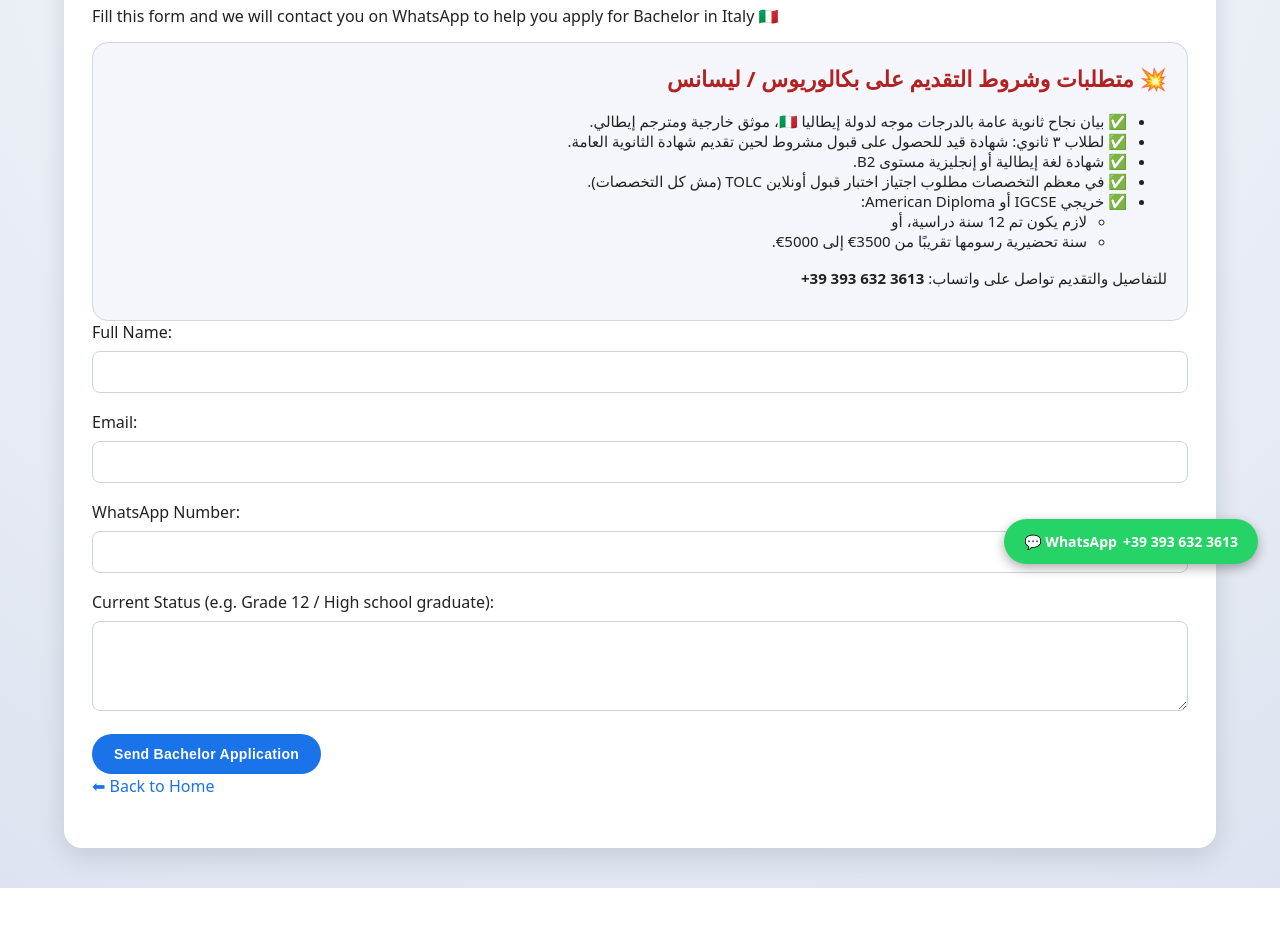
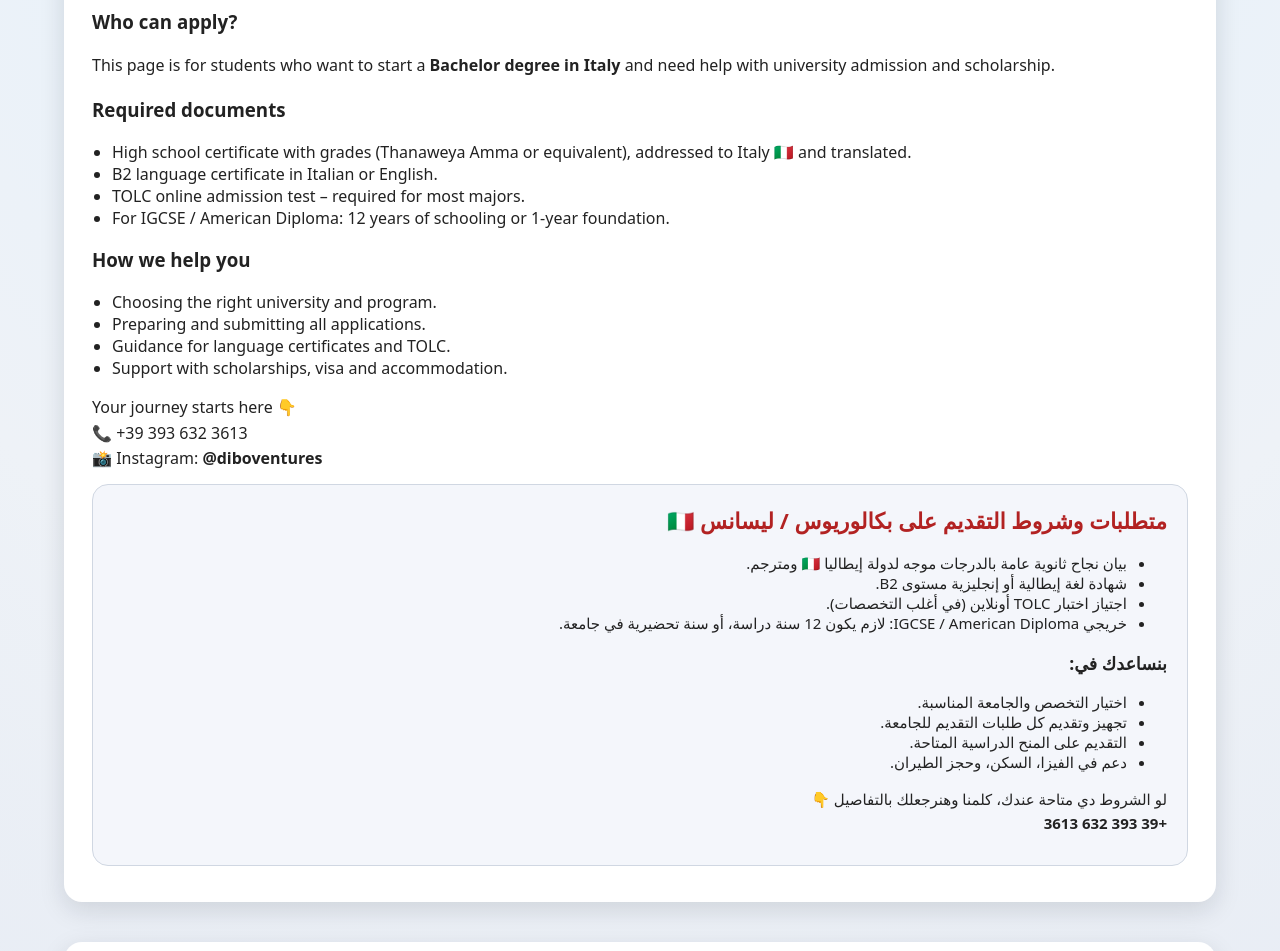
Before and after one commit to diboventures-svg/diboventures, a plain HTML site: page bachelor.html in a window 1280 px wide. Shown: the part 214-1165 px from the top of the page. Before the commit the page ends 1102 px from the top, so only its background shows below. Drawn offline with Linux system fonts and the light colour scheme.

Commit message:
Update bachelor.html

```diff
--- a/bachelor.html
+++ b/bachelor.html
@@ -1,74 +1,145 @@
 <!DOCTYPE html>
 <html lang="en">
 <head>
-    <meta charset="UTF-8">
-    <title>Bachelor Application - DiboVentures</title>
-    <link rel="stylesheet" href="style.css">
+  <meta charset="UTF-8" />
+  <title>Bachelor Application – DiboVentures</title>
+  <meta name="viewport" content="width=device-width, initial-scale=1.0" />
+  <link rel="stylesheet" href="style.css" />
 </head>
 <body>
+  <!-- HEADER (نفس الهيدر) -->
   <header>
-        <div class="logo">
+    <div class="header-inner">
+      <a href="index.html" class="logo">
         <div class="logo-mark">DV</div>
         <div class="logo-text">
           <div class="logo-main">
             <span class="dibo">DIBO</span><span class="ventures">VENTURES</span>
           </div>
-                <div class="logo-sub">Study &amp; Travel • Italy 🇮🇹</div>
+          <div class="logo-sub">Study &amp; Travel · Italy 🇮🇹</div>
         </div>
-        </div>
+      </a>
+
       <nav>
         <a href="index.html">Home</a>
-            <a href="bachelor.html">Bachelor</a>
+        <a href="bachelor.html" class="active">Bachelor</a>
         <a href="master.html">Master</a>
         <a href="scholarships.html">Scholarships</a>
       </nav>
+    </div>
   </header>
 
-    <div class="container">
-        <h1>Bachelor / Licenza in Italy</h1>
-        <p>Fill this form and we will contact you on WhatsApp to help you apply for Bachelor in Italy 🇮🇹</p>
+  <main>
+    <div class="container two-column">
+      <!-- ENGLISH COLUMN -->
+      <section class="main-column">
+        <h1>Bachelor (Laurea / Licenza) – Study in Italy 🇮🇹</h1>
 
-        <section class="arabic-section">
-            <h2>💥 متطلبات وشروط التقديم على بكالوريوس / ليسانس</h2>
+        <h3>Who can apply?</h3>
+        <p>
+          This page is for students who want to start a <strong>Bachelor degree in Italy</strong>
+          and need help with university admission and scholarship.
+        </p>
+
+        <h3>Required documents</h3>
         <ul>
-                <li>✅ بيان نجاح ثانوية عامة بالدرجات موجه لدولة إيطاليا 🇮🇹، موثق خارجية ومترجم إيطالي.</li>
-                <li>✅ لطلاب ٣ ثانوي: شهادة قيد للحصول على قبول مشروط لحين تقديم شهادة الثانوية العامة.</li>
-                <li>✅ شهادة لغة إيطالية أو إنجليزية مستوى B2.</li>
-                <li>✅ في معظم التخصصات مطلوب اجتياز اختبار قبول أونلاين TOLC (مش كل التخصصات).</li>
-                <li>✅ خريجي IGCSE أو American Diploma:
+          <li>High school certificate with grades (Thanaweya Amma or equivalent), addressed to Italy 🇮🇹 and translated.</li>
+          <li>B2 language certificate in Italian or English.</li>
+          <li>TOLC online admission test – required for most majors.</li>
+          <li>For IGCSE / American Diploma: 12 years of schooling or 1-year foundation.</li>
+        </ul>
+
+        <h3>How we help you</h3>
         <ul>
-                        <li>لازم يكون تم 12 سنة دراسية، أو</li>
-                        <li>سنة تحضيرية رسومها تقريبًا من 3500€ إلى 5000€.</li>
+          <li>Choosing the right university and program.</li>
+          <li>Preparing and submitting all applications.</li>
+          <li>Guidance for language certificates and TOLC.</li>
+          <li>Support with scholarships, visa and accommodation.</li>
         </ul>
-                </li>
-            </ul>
-            <p>
-                للتفاصيل والتقديم تواصل على واتساب:
-                <strong><span class="ltr">+39 393 632 3613</span></strong>
+
+        <p class="contact-text">
+          Your journey starts here 👇<br />
+          📞 +39 393 632 3613<br />
+          📸 Instagram: <strong>@diboventures</strong>
         </p>
       </section>
 
-        <form method="post">
-            <label>Full Name:</label><br>
-            <input type="text" name="name" required><br>
+      <!-- ARABIC COLUMN -->
+      <section class="arabic-section">
+        <h2>متطلبات وشروط التقديم على بكالوريوس / ليسانس 🇮🇹</h2>
 
-            <label>Email:</label><br>
-            <input type="email" name="email" required><br>
+        <ul>
+          <li>بيان نجاح ثانوية عامة بالدرجات موجه لدولة إيطاليا 🇮🇹 ومترجم.</li>
+          <li>شهادة لغة إيطالية أو إنجليزية مستوى B2.</li>
+          <li>اجتياز اختبار TOLC أونلاين (في أغلب التخصصات).</li>
+          <li>خريجي IGCSE / American Diploma: لازم يكون 12 سنة دراسة، أو سنة تحضيرية في جامعة.</li>
+        </ul>
 
-            <label>WhatsApp Number:</label><br>
-            <input type="text" name="phone" required><br>
+        <h3>بنساعدك في:</h3>
+        <ul>
+          <li>اختيار التخصص والجامعة المناسبة.</li>
+          <li>تجهيز وتقديم كل طلبات التقديم للجامعة.</li>
+          <li>التقديم على المنح الدراسية المتاحة.</li>
+          <li>دعم في الفيزا، السكن، وحجز الطيران.</li>
+        </ul>
 
-            <label>Current Status (e.g. Grade 12 / High school graduate):</label><br>
-            <textarea name="status"></textarea><br>
-
-            <button type="submit">Send Bachelor Application</button>
-        </form>
-
-        <p><a href="index.html">⬅ Back to Home</a></p>
+        <p class="contact-text">
+          لو الشروط دي متاحة عندك، كلمنا وهنرجعلك بالتفاصيل 👇<br />
+          <strong>+39 393 632 3613</strong>
+        </p>
+      </section>
     </div>
 
-    <a href="https://wa.me/393936323613" class="whatsapp-float" target="_blank" rel="noopener">
-        💬 WhatsApp <span>+39 393 632 3613</span>
+    <!-- FORM -->
+    <section class="container form-box">
+      <h2>Apply for Bachelor in Italy</h2>
+      <p>املأ البيانات التالية وسنتواصل معك على واتساب لمتابعة باقي الخطوات.</p>
+
+      <form action="https://formspree.io/f/mdkbwpgq" method="POST">
+        <div class="form-grid">
+          <div class="form-group">
+            <label>Full name (الاسم بالكامل) *</label>
+            <input type="text" name="full_name" required />
+          </div>
+          <div class="form-group">
+            <label>Email *</label>
+            <input type="email" name="email" required />
+          </div>
+          <div class="form-group">
+            <label>WhatsApp number *</label>
+            <input type="text" name="whatsapp" required />
+          </div>
+          <div class="form-group">
+            <label>Country</label>
+            <input type="text" name="country" />
+          </div>
+          <div class="form-group">
+            <label>High school system (Thanaweya, IGCSE, American...)</label>
+            <input type="text" name="school_system" />
+          </div>
+          <div class="form-group">
+            <label>Graduation year</label>
+            <input type="text" name="grad_year" />
+          </div>
+          <div class="form-group full">
+            <label>Tell us about your case / questions</label>
+            <textarea name="message" rows="4"></textarea>
+          </div>
+        </div>
+
+        <button type="submit">Send application</button>
+      </form>
+    </section>
+  </main>
+
+  <a href="https://wa.me/393936323613?text=Hi%20DiboVentures%2C%20I%20want%20to%20apply%20for%20Bachelor%20in%20Italy"
+     class="whatsapp-floating" target="_blank" rel="noopener">
+    WhatsApp Chat with us
   </a>
+
+  <footer>
+    <p>© DiboVentures — All rights reserved.</p>
+    <p>Study in Italy • Student Services</p>
+  </footer>
 </body>
 </html>
```
Lines whose indentation alone changed are shown as unchanged.
